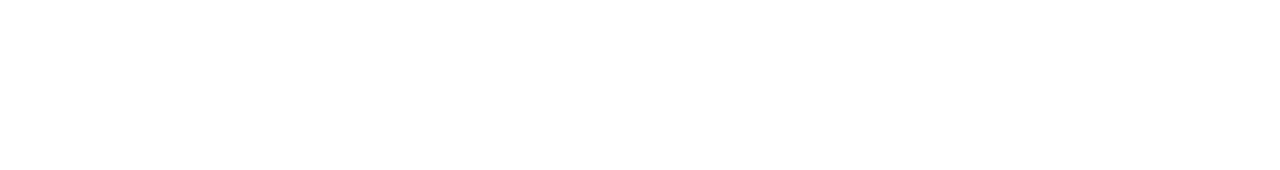
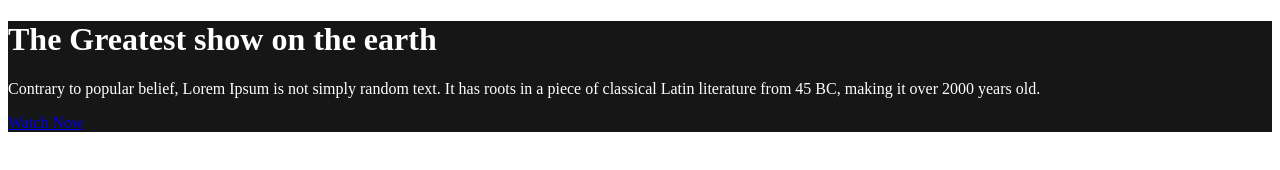
Before and after one commit to mdnazimmia/world-cup-Practice, a plain HTML site: page index.html in a window 1280 px wide. Drawn offline with Linux system fonts and the light colour scheme.

Commit message:
heading input

```diff
--- a/index.html
+++ b/index.html
@@ -5,11 +5,23 @@
     <meta charset="UTF-8">
     <meta http-equiv="X-UA-Compatible" content="IE=edge">
     <meta name="viewport" content="width=device-width, initial-scale=1.0">
+    <link rel="stylesheet" href="world-cup.css">
     <title>World Cup</title>
 </head>
 
 <body>
+    <header>
+        <div class="container">
+            <div class="top-banner">
+                <h1>The Greatest show on the earth</h1>
+                <p>Contrary to popular belief, Lorem Ipsum is not simply
+                    random text. It has roots in a piece of classical Latin literature from 45 BC, making it over 2000
+                    years old.</p>
+                <a class="link-button" target="_blank" href="https://www.google.com">Watch Now</a>
+            </div>
 
+        </div>
+    </header>
 </body>
 
 </html>
--- /dev/null
+++ b/world-cup.css
@@ -0,0 +1,8 @@
+/* header */
+.container {
+    background-color: #161616;
+}
+
+.top-banner {
+    color: #FFFFFF;
+}
```
